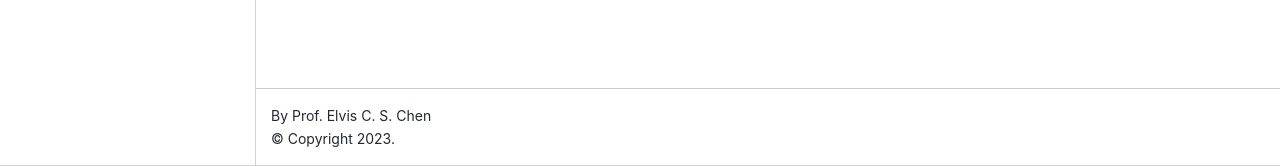
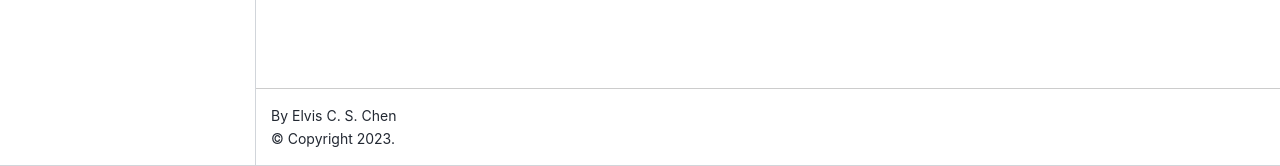
Before and after one commit to cheneuwo/Deck-and-Pergola-Plan, a Jupyter Book: the page built from intro.md, in a window 1280 px wide. Shown: the part 734-900 px from the top of the page. Built offline with Jupyter Book 1.0.4 settings and Sphinx 7.4.7 and the Sphinx Book theme 1.1.4, drawn with Linux system fonts in a browser that asks for light colours; part of the change alters nothing that is shown.

```diff
--- a/_config.yml
+++ b/_config.yml
@@ -1,8 +1,8 @@
 # Book settings
 # Learn more at https://jupyterbook.org/customize/config.html
 
-title: Sensors and Actuators
-author: Prof. Elvis C. S. Chen
+title: Deck and Pergola Plan
+author: Elvis C. S. Chen
 logo: logo.png
 
 # Force re-execution of notebooks on each build.
```
